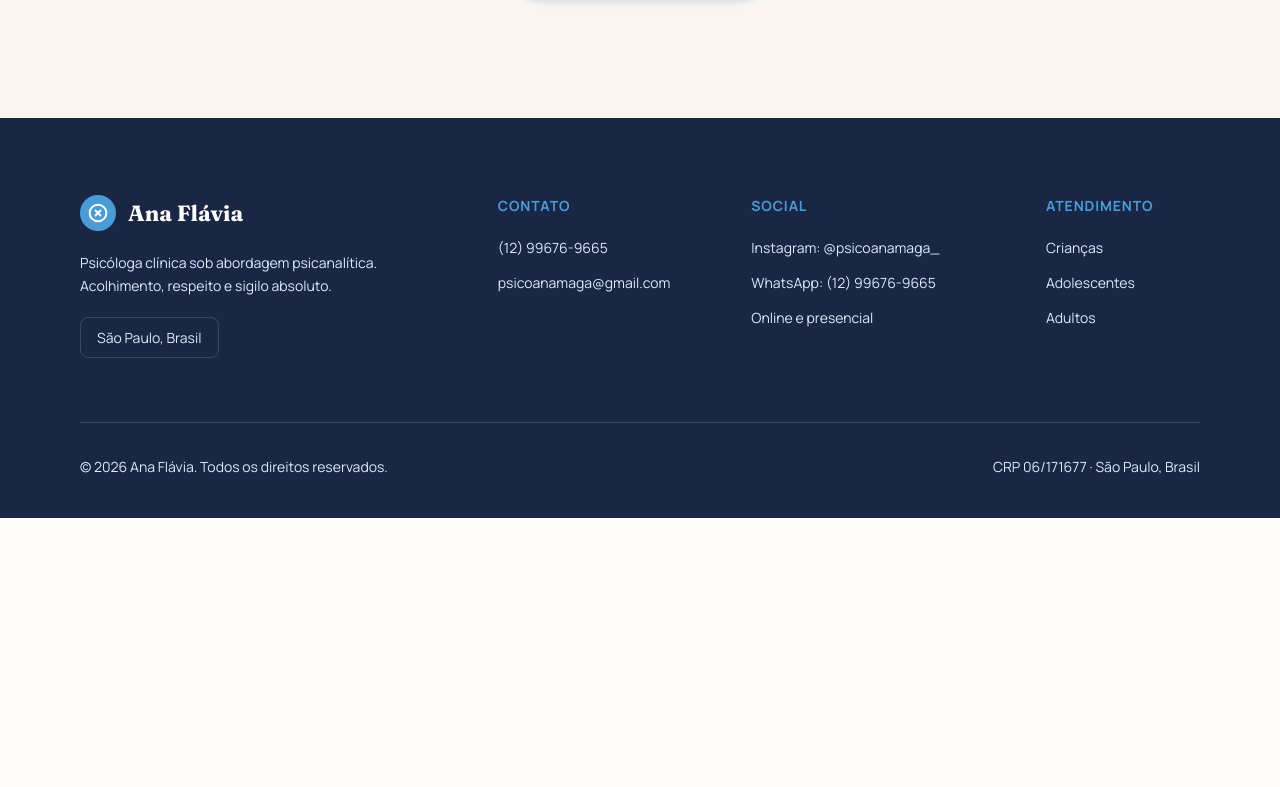
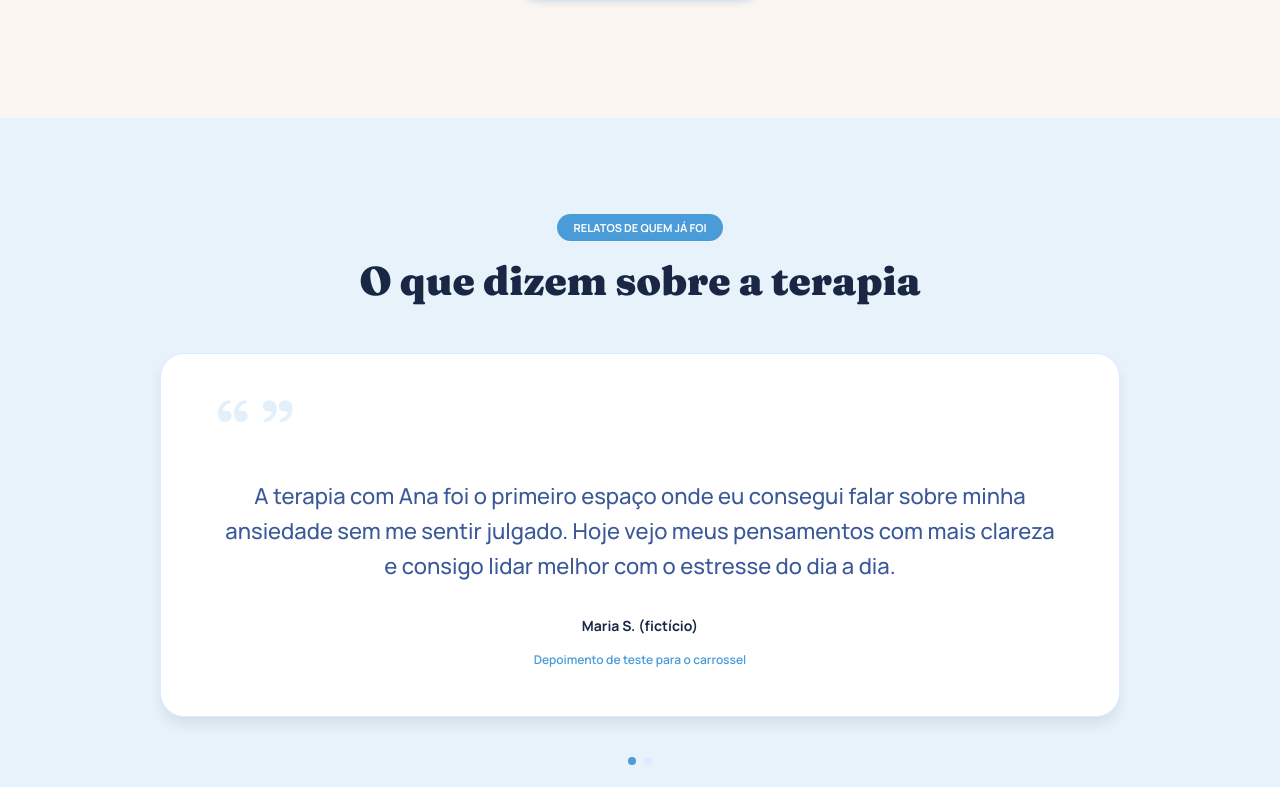
Before and after one commit to flaviafreitas/ana-flavia, a Nuxt app: page / in a window 1280 px wide. Shown: the part 3553-4340 px from the top of the page. Before the commit the page ends 4071 px from the top, so only its background shows below. Built offline with nearby package versions, Linux system fonts and the light colour scheme.

Commit message:
Show testimonials on home page

```diff
--- a/app/pages/index.vue
+++ b/app/pages/index.vue
@@ -17,4 +17,5 @@ if (error.value)
   <HomeAbout :body="home?.body" />
   <HomeServices />
   <HomeHowWorks />
+  <HomeTestimonials />
 </template>
```
